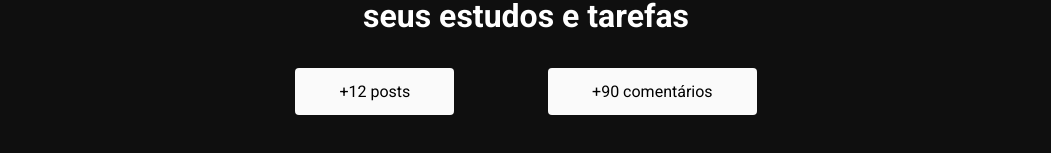
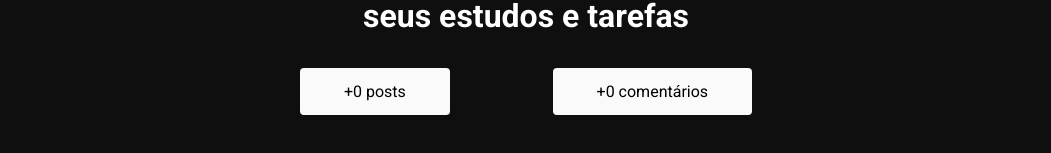
Before and after one commit to alexandremattje/next, a Next.js app in the folder tarefas/: page / in a window 1280 px wide. Shown: the part 569-722 px from the top of the page, without its empty margins (114-1165 px from the left). Built offline with nearby package versions, Linux system fonts and the light colour scheme; no server answers; the database is empty.

Commit message:
feat: counts in home page

```diff
--- a/tarefas/src/pages/index.tsx
+++ b/tarefas/src/pages/index.tsx
@@ -2,12 +2,19 @@ import Head from 'next/head'
 import { Inter } from 'next/font/google'
 import styles from '@/styles/home.module.css'
 import Image from 'next/image';
+import { GetStaticProps } from "next";
 
 import heroImg from "../../public/assets/hero.png";
+import { collection, getDoc, getDocs } from 'firebase/firestore';
+import { db } from '@/services/firebase';
 
 const inter = Inter({ subsets: ['latin'] })
 
-export default function Home() {
+interface HomeProps {
+  postsCount: number,
+  commentsCount: number
+}
+export default function Home(props: HomeProps) {
   return (
     <div className={styles.container}>
       <Head>
@@ -27,13 +34,27 @@ export default function Home() {
         </h1>
         <div className={styles.infoContent}>
           <section className={styles.box}>
-            <span>+12 posts</span>
+            <span>+{props.postsCount} posts</span>
           </section>
           <section className={styles.box}>
-            <span>+90 comentários</span>
+            <span>+{props.commentsCount} comentários</span>
           </section>
         </div>
       </main>
     </div>
   )
 }
+
+export const getStaticProps: GetStaticProps = async () => {
+  const commentRef = collection(db, "comments");
+  const postRef = collection(db, "task");
+  const snapshotComments = await getDocs(commentRef);
+  const snapshotPosts = await getDocs(postRef);
+  return {
+    props: {
+      postsCount: snapshotPosts.size || 0,
+      commentsCount: snapshotComments.size || 0
+    },
+    revalidate: 60
+  }
+}
```
